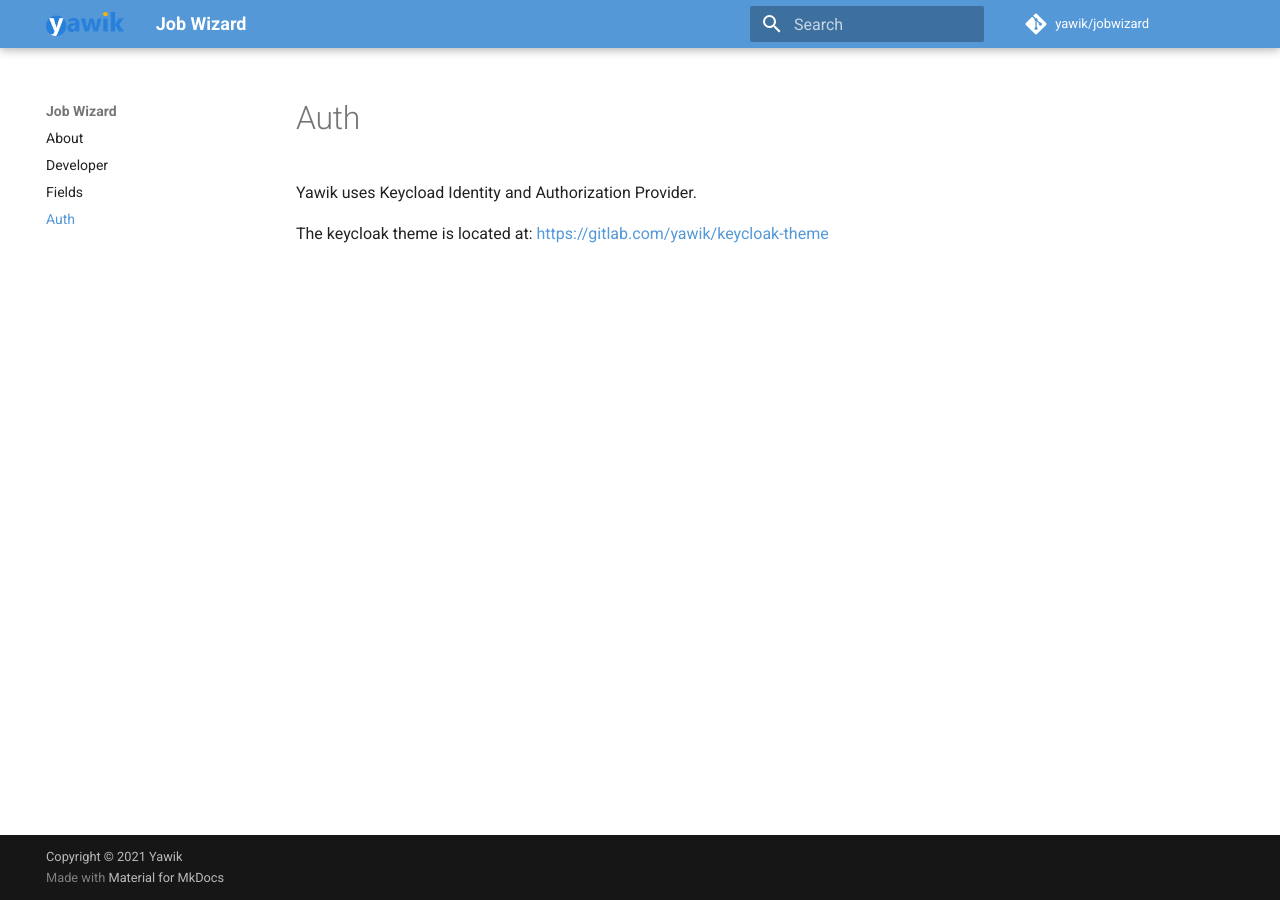
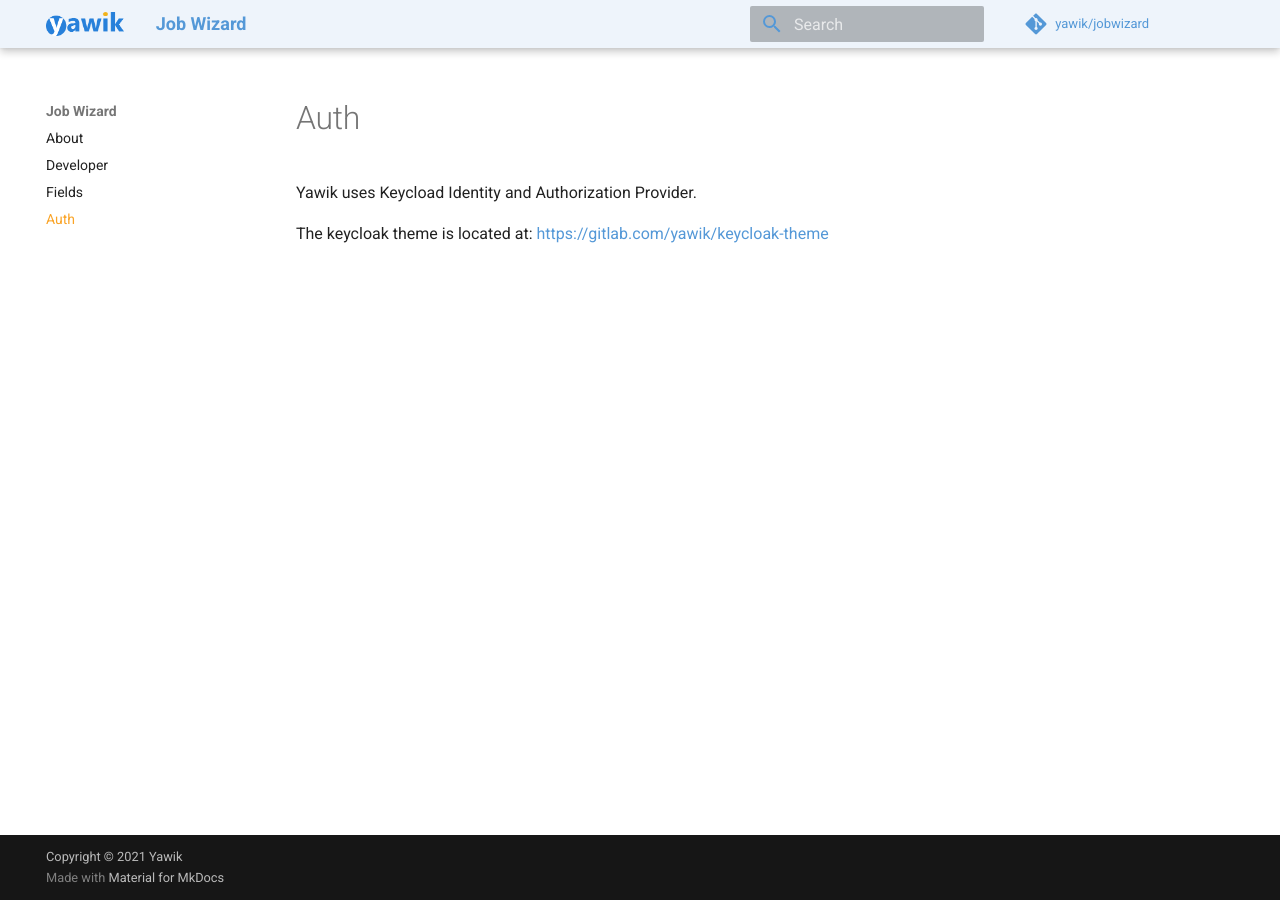
Before and after one commit to sebestyengyoergy/jobwizard, an MkDocs documentation site: the page built from docs/keycload.md, in a window 1280 px wide. Built offline with MkDocs 1.6.1 and Material for MkDocs 9.7.7, drawn with Linux system fonts in a browser that asks for light colours; comment, search, counter and statistics services are not loaded.

Commit message:
chore: color changes

```diff
--- a/docs/stylesheets/extra.css
+++ b/docs/stylesheets/extra.css
@@ -1,7 +1,18 @@
 :root {
-    --md-primary-fg-color:        #5498D7;
-  }
-
+    --md-primary-bg-color: #5498D7;
+    --md-primary-bg-color-hover: #FAA427;
+    --md-primary-fg-color: #eef4fb;
+    --md-default-bg-color: #ffffff;
+}
 .md-header .md-logo img, .md-header .md-logo svg {
     width: 100%;
 }
+.md-typeset a {
+    color: var(--md-primary-bg-color)
+}
+.md-typeset a:hover {
+    color: var(--md-primary-bg-color-hover)
+}
+.md-nav__item .md-nav__link--active {
+    color: var(--md-primary-bg-color-hover);
+}
```
